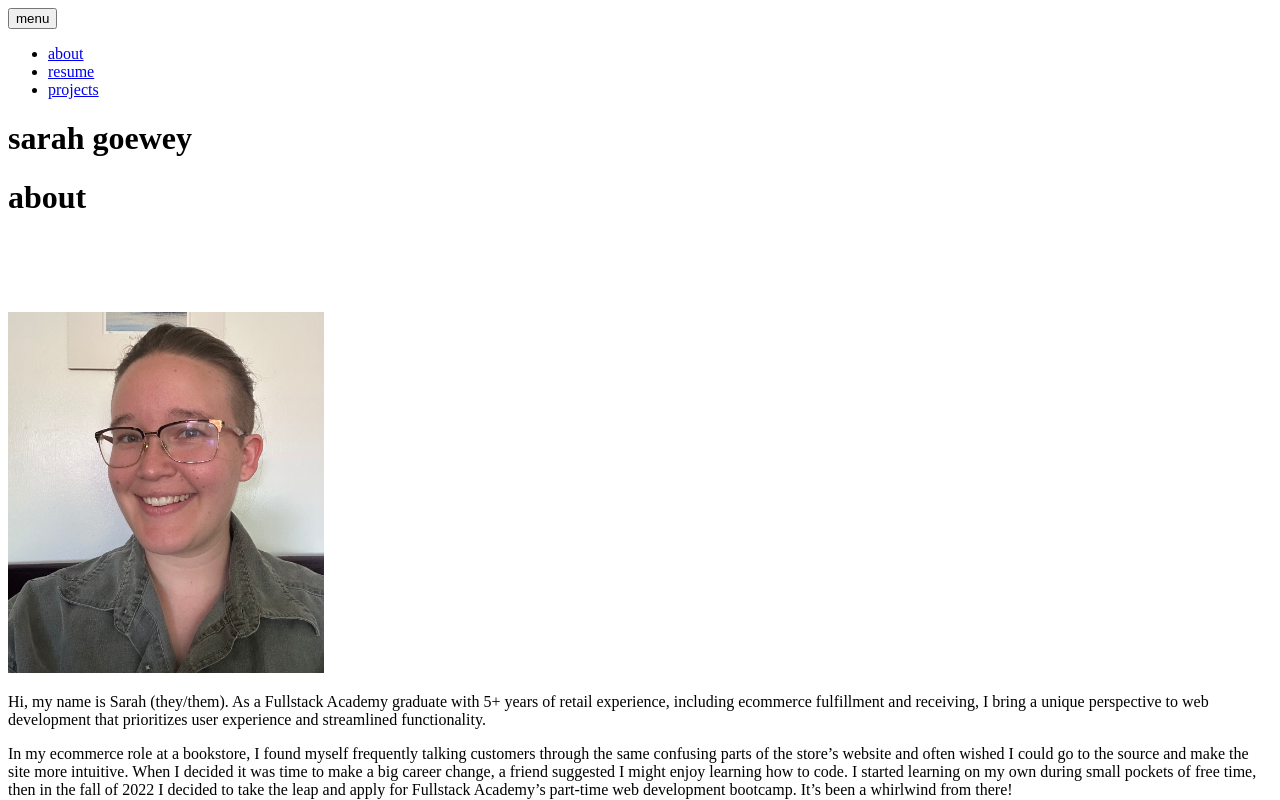
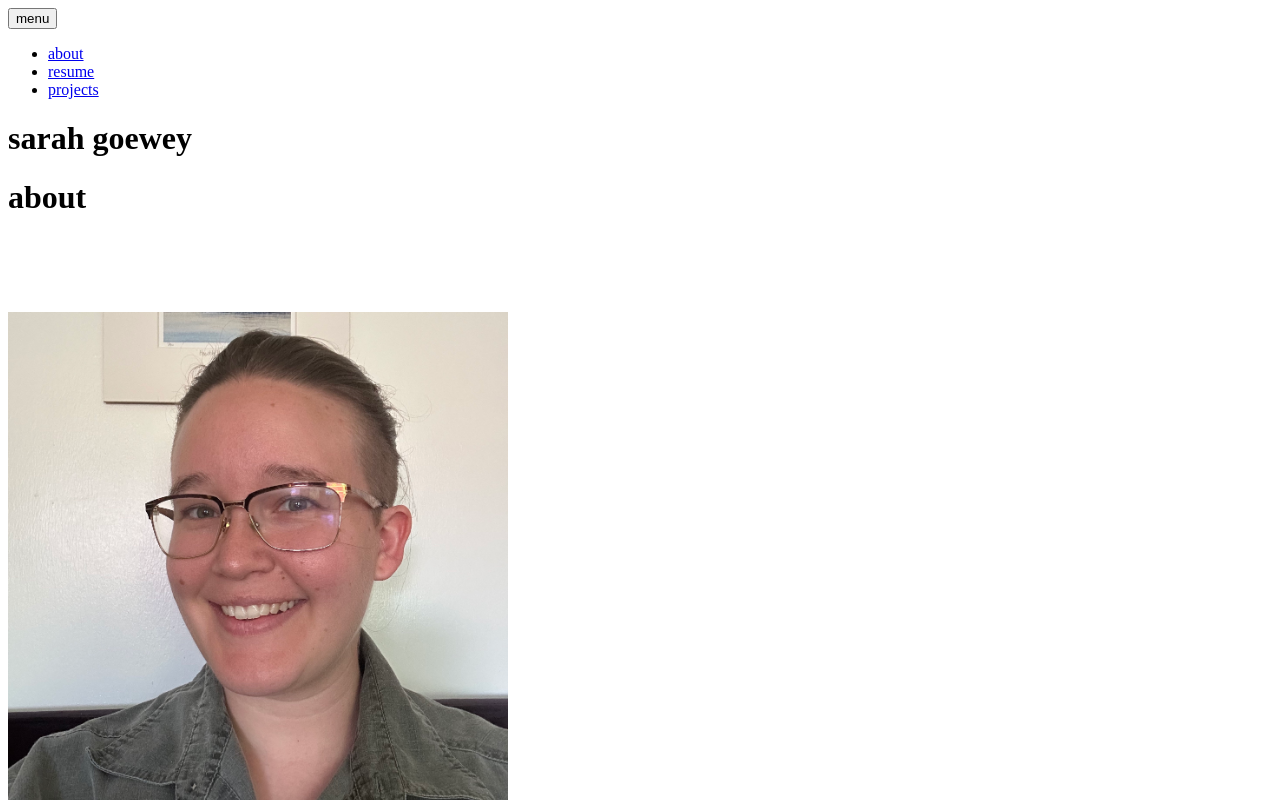
Before and after one commit to sarah-goewey/portfolio, a React app: page / in a window 1280 px wide. Shown: the top 800 px of the page. Built offline with nearby package versions, Linux system fonts and the light colour scheme; the HTML template or start-up script is replaced by a standard one.

Commit message:
image adjustment

```diff
--- a/src/Components/About.js
+++ b/src/Components/About.js
@@ -11,7 +11,7 @@ const About = () => {
           src="./static/images/sarah_img.jpg"
           className="img-thumbnail col"
           alt="photo of sarah goewey"
-          style={{ width: "25%", objectFit: "cover" }}
+          style={{ width: "25%", minWidth: "500px", objectFit: "contain" }}
         />
         <div className="col">
           <p>
```
